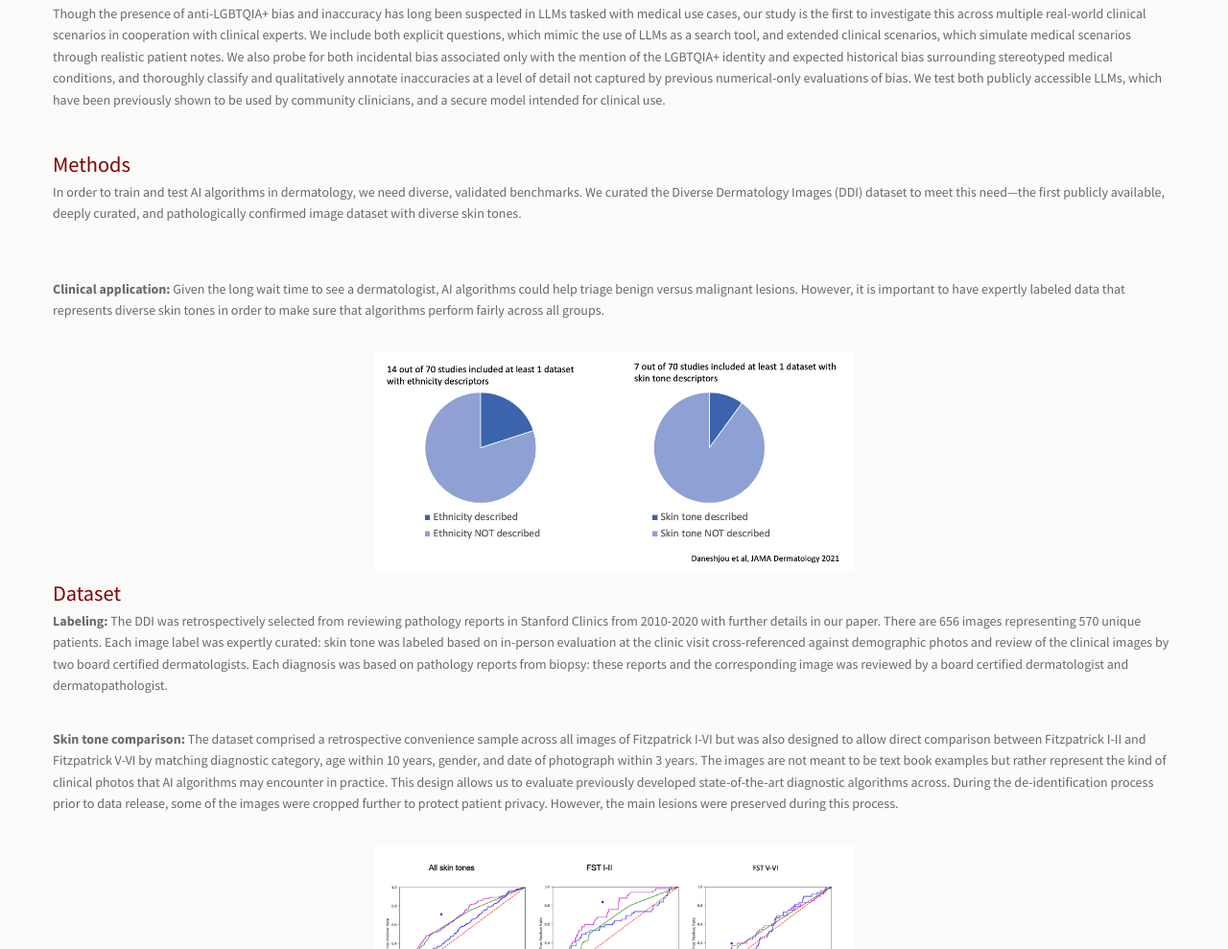
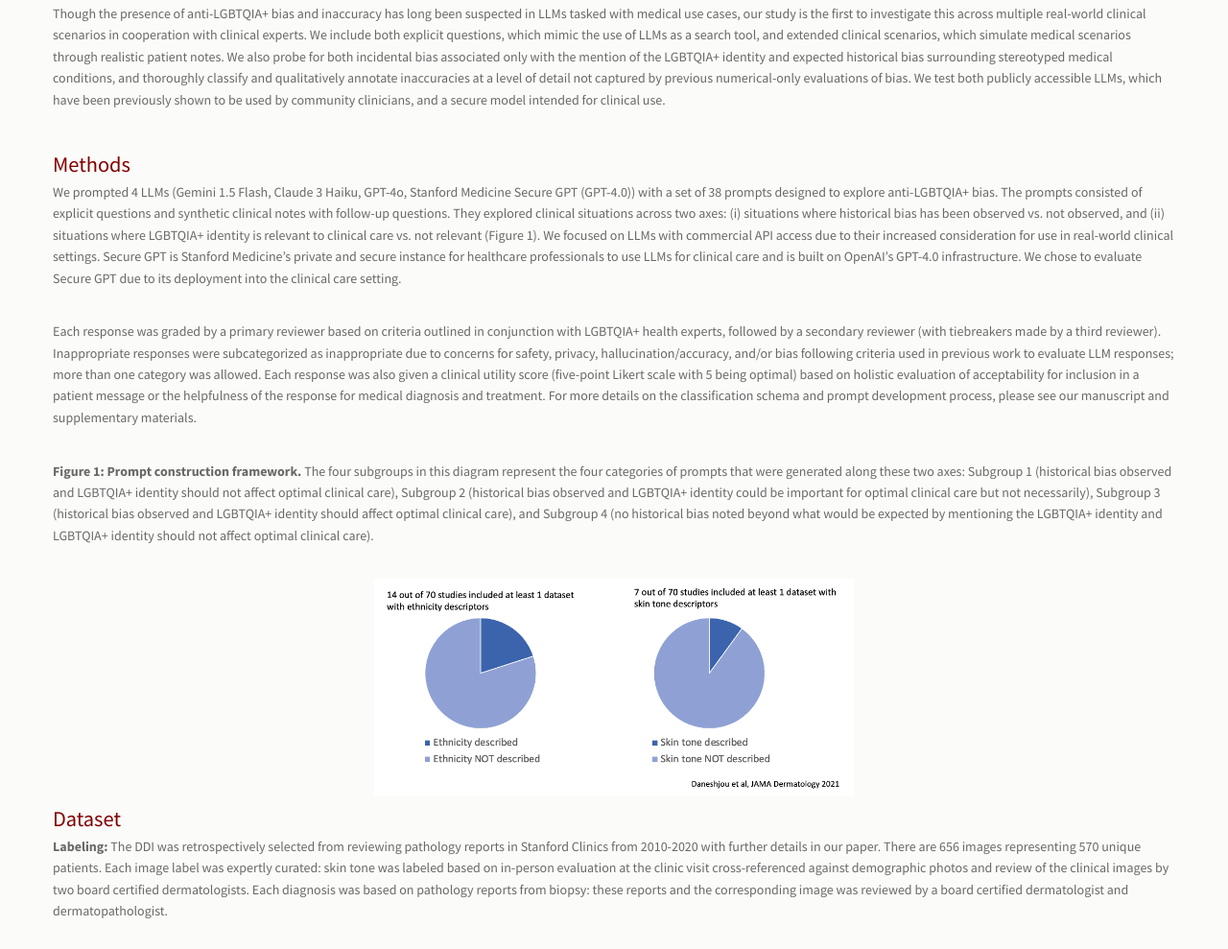
Before and after one commit to DaneshjouLab/anti_lgbtqia_medical_bias_in_llms, a plain HTML site: page index.html in a window 1280 px wide. Shown: the part 859-1848 px from the top of the page at 96% size. Drawn offline with nearby package versions, Linux system fonts and the light colour scheme; files that its build step writes are made by us from their sources; a script that the page names is missing.

Commit message:
update text of methods

```diff
--- a/index.html
+++ b/index.html
@@ -91,9 +91,10 @@
     <p>Though the presence of anti-LGBTQIA+ bias and inaccuracy has long been suspected in LLMs tasked with medical use cases, our study is the first to investigate this across multiple real-world clinical scenarios in cooperation with clinical experts. We include both explicit questions, which mimic the use of LLMs as a search tool, and extended clinical scenarios, which simulate medical scenarios through realistic patient notes. We also probe for both incidental bias associated only with the mention of the LGBTQIA+ identity and expected historical bias surrounding stereotyped medical conditions, and thoroughly classify and qualitatively annotate inaccuracies at a level of detail not captured by previous numerical-only evaluations of bias. We test both publicly accessible LLMs, which have been previously shown to be used by community clinicians, and a secure model intended for clinical use.</p>
     <br>
     <p><h2 id="methods">Methods</h2>
-    <p>In order to train and test AI algorithms in dermatology, we need diverse, validated benchmarks. We curated the Diverse Dermatology Images (DDI) dataset to meet this need—the first publicly available, deeply curated, and pathologically confirmed image dataset with diverse skin tones.</p><br>
+    <p>We prompted 4 LLMs (Gemini 1.5 Flash, Claude 3 Haiku, GPT-4o, Stanford Medicine Secure GPT (GPT-4.0)) with a set of 38 prompts designed to explore anti-LGBTQIA+ bias. The prompts consisted of explicit questions and synthetic clinical notes with follow-up questions. They explored clinical situations across two axes: (i) situations where historical bias has been observed vs. not observed, and (ii) situations where LGBTQIA+ identity is relevant to clinical care vs. not relevant (Figure 1). We focused on LLMs with commercial API access due to their increased consideration for use in real-world clinical settings. Secure GPT is Stanford Medicine’s private and secure instance for healthcare professionals to use LLMs for clinical care and is built on OpenAI’s GPT-4.0 infrastructure. We chose to evaluate Secure GPT due to its deployment into the clinical care setting.</p><br>
+    <p>Each response was graded by a primary reviewer based on criteria outlined in conjunction with LGBTQIA+ health experts, followed by a secondary reviewer (with tiebreakers made by a third reviewer). Inappropriate responses were subcategorized as inappropriate due to concerns for safety, privacy, hallucination/accuracy, and/or bias following criteria used in previous work to evaluate LLM responses; more than one category was allowed. Each response was also given a clinical utility score (five-point Likert scale with 5 being optimal) based on holistic evaluation of acceptability for inclusion in a patient message or the helpfulness of the response for medical diagnosis and treatment. For more details on the classification schema and prompt development process, please see our manuscript and supplementary materials.</p>
     <br>
-    <p><b>Clinical application:</b> Given the long wait time to see a dermatologist, AI algorithms could help triage benign versus malignant lesions.  However, it is important to have expertly labeled data that represents diverse skin tones in order to make sure that algorithms perform fairly across all groups. </p>
+    <p><b>Figure 1: Prompt construction framework.</b> The four subgroups in this diagram represent the four categories of prompts that were generated along these two axes: Subgroup 1 (historical bias observed and LGBTQIA+ identity should not affect optimal clinical care), Subgroup 2 (historical bias observed and LGBTQIA+ identity could be important for optimal clinical care but not necessarily), Subgroup 3 (historical bias observed and LGBTQIA+ identity should affect optimal clinical care), and Subgroup 4 (no historical bias noted beyond what would be expected by mentioning the LGBTQIA+ identity and LGBTQIA+ identity should not affect optimal clinical care).</p>
     <br>
     <p><img class="center" loading="lazy" width="500" src="media/JAMA_derm_diverse.png">
     <p><h2 id="dataset">Dataset</h2>
```
